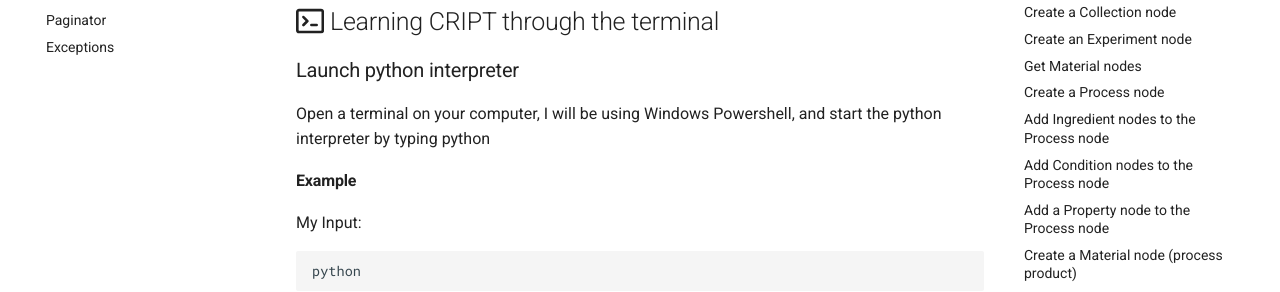
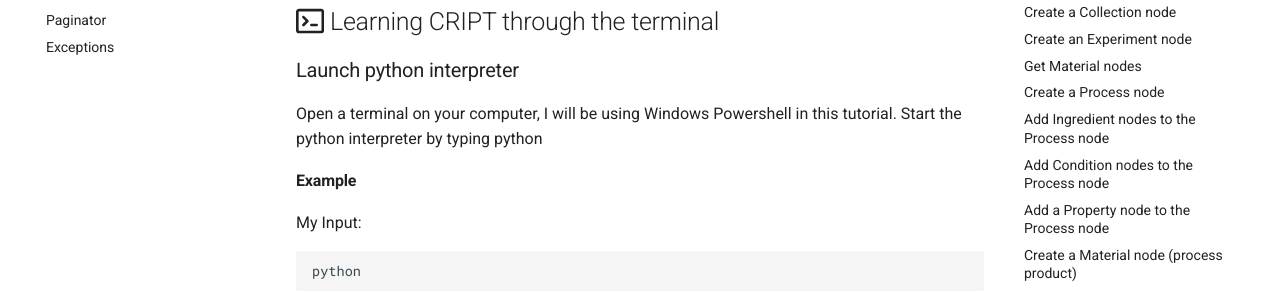
Before and after one commit to C-Accel-CRIPT/sdk-archive, an MkDocs documentation site: the page built from docs/tutorial/tutorial.md, in a window 1280 px wide and 900 px high. Shown: the part 360-652 px from the top of the window. Built offline with MkDocs 1.6.1 and Material for MkDocs 9.7.7, drawn with Linux system fonts in a browser that asks for light colours; comment, search, counter and statistics services are not loaded.

Commit message:
updated wording around opening a terminal

```diff
--- a/docs/tutorial/tutorial.md
+++ b/docs/tutorial/tutorial.md
@@ -12,7 +12,8 @@
 
 ### Launch python interpreter
 
-Open a terminal on your computer, I will be using Windows Powershell, and start the python interpreter by typing python
+Open a terminal on your computer, I will be using Windows Powershell in this tutorial.
+Start the python interpreter by typing python
 
 #### Example
 My Input:
```
